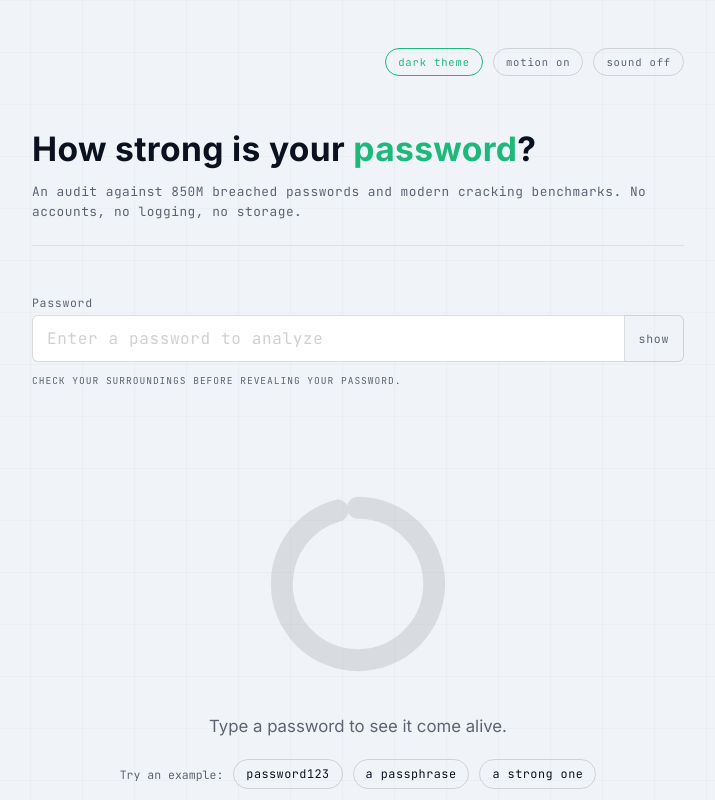
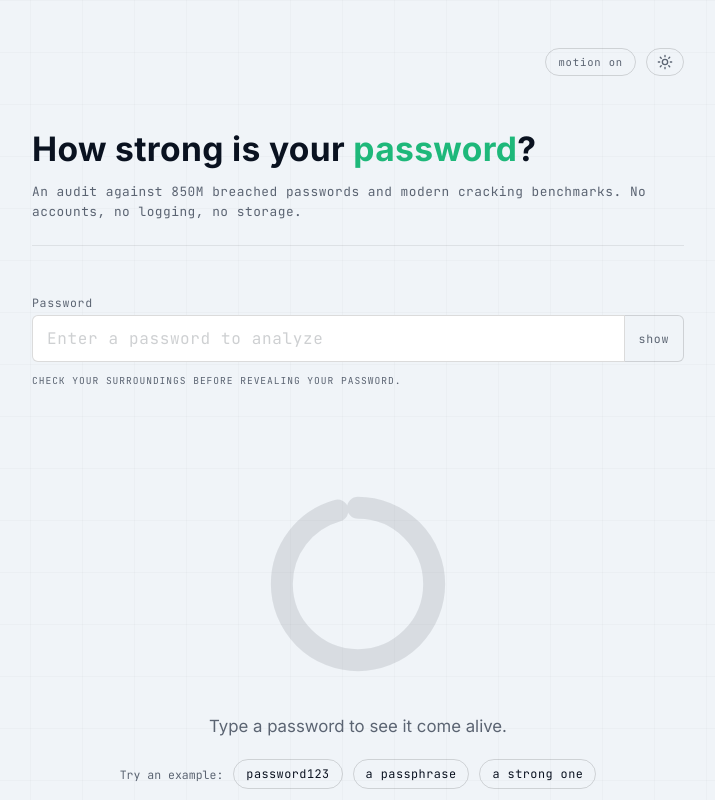
Before and after one commit to cyberpsyon/pw-validator, a React (Vite) app: page / in a window 1280 px wide. Shown: the top 800 px of the page, without its empty margins (282-997 px from the left). Built offline with nearby package versions, Linux system fonts and the light colour scheme.

Commit message:
remove sound feature; theme toggle now a sun/moon icon

```diff
--- a/src/App.css
+++ b/src/App.css
@@ -439,13 +439,15 @@ input, select { border-radius: 0; font-family: var(--font-mono); }
 :root[data-theme="light"] { color-scheme: light; }
 
 /* ====================== Settings bar ====================== */
-.settings-bar { display: flex; justify-content: flex-end; gap: 10px; }
+.settings-bar { display: flex; justify-content: flex-end; align-items: center; gap: 10px; }
 .settings-btn {
   background: transparent; border: 1px solid var(--border2); color: var(--text-dim);
   font-size: 0.66rem; letter-spacing: 0.08em; padding: 6px 12px;
   transition: color 0.2s ease, border-color 0.2s ease;
 }
 .settings-btn:hover, .settings-btn[aria-pressed="true"] { color: var(--mint); border-color: var(--mint); }
+.theme-toggle { display: inline-flex; align-items: center; justify-content: center; padding: 5px 10px; }
+.theme-toggle svg { display: block; }
 
 /* ====================== Manual reduce-motion ====================== */
 /* Toggled via the in-app "motion" button (see motionPref.js); mirrors the
--- a/src/components/App.jsx
+++ b/src/components/App.jsx
@@ -1,6 +1,5 @@
 import { useEffect, useRef, useState } from 'react';
 import '../App.css';
-import { playReveal, playTick } from '../lib/sound.js';
 
 import { useLiveValidation } from '../hooks/useLiveValidation.js';
 import { PasswordInput } from './PasswordInput.jsx';
@@ -25,20 +24,12 @@ export default function App() {
   // One-time reveal when transitioning empty -> active.
   const [revealed, setRevealed] = useState(false);
   const wasEmpty = useRef(true);
-  const prevRating = useRef(null);
   useEffect(() => {
     const prev = wasEmpty.current;
     wasEmpty.current = isEmpty;
-    if (prev && !isEmpty) setTimeout(() => { setRevealed(true); playReveal(); }, 0);
+    if (prev && !isEmpty) setTimeout(() => { setRevealed(true); }, 0);
     if (isEmpty) setTimeout(() => setRevealed(false), 0);
   }, [isEmpty]);
-
-  useEffect(() => {
-    if (result && result.rating !== prevRating.current) {
-      if (prevRating.current !== null) playTick();
-      prevRating.current = result.rating;
-    }
-  }, [result]);
 
   return (
     <div className="container">
--- a/src/components/SettingsBar.jsx
+++ b/src/components/SettingsBar.jsx
@@ -1,18 +1,12 @@
-import { useEffect, useSyncExternalStore } from 'react';
+import { useSyncExternalStore } from 'react';
 import { ThemeToggle } from './ThemeToggle.jsx';
-import { usePref } from '../hooks/usePref.js';
 import { getManualReduceMotion, setManualReduceMotion, subscribeMotion } from '../lib/motionPref.js';
-import { setSoundEnabled } from '../lib/sound.js';
 
 export function SettingsBar() {
   const noMotion = useSyncExternalStore(subscribeMotion, getManualReduceMotion, () => false);
-  const [sound, setSound] = usePref('pv-sound', false);
-
-  useEffect(() => { setSoundEnabled(sound); }, [sound]);
 
   return (
     <div className="settings-bar">
-      <ThemeToggle />
       <button
         type="button"
         className="settings-btn"
@@ -21,14 +15,7 @@ export function SettingsBar() {
       >
         {noMotion ? 'motion off' : 'motion on'}
       </button>
-      <button
-        type="button"
-        className="settings-btn"
-        aria-pressed={sound}
-        onClick={() => setSound(v => !v)}
-      >
-        {sound ? 'sound on' : 'sound off'}
-      </button>
+      <ThemeToggle />
     </div>
   );
 }
--- a/src/components/ThemeToggle.jsx
+++ b/src/components/ThemeToggle.jsx
@@ -10,10 +10,29 @@ export function ThemeToggle() {
     document.documentElement.dataset.theme = theme === 'light' ? 'light' : 'dark';
   }, [theme]);
 
+  const isLight = theme === 'light';
+
   return (
-    <button type="button" className="settings-btn" aria-pressed={theme === 'light'}
-      onClick={() => setTheme(t => (t === 'light' ? 'dark' : 'light'))}>
-      {theme === 'light' ? 'dark' : 'light'} theme
+    <button
+      type="button"
+      className="settings-btn theme-toggle"
+      aria-label={isLight ? 'Switch to dark theme' : 'Switch to light theme'}
+      onClick={() => setTheme(t => (t === 'light' ? 'dark' : 'light'))}
+    >
+      {isLight ? (
+        /* Sun — current theme is light */
+        <svg width="16" height="16" viewBox="0 0 24 24" fill="none" stroke="currentColor"
+          strokeWidth="2" strokeLinecap="round" strokeLinejoin="round" aria-hidden="true">
+          <circle cx="12" cy="12" r="4" />
+          <path d="M12 2v2M12 20v2M4.93 4.93l1.41 1.41M17.66 17.66l1.41 1.41M2 12h2M20 12h2M6.34 17.66l-1.41 1.41M19.07 4.93l-1.41 1.41" />
+        </svg>
+      ) : (
+        /* Moon — current theme is dark */
+        <svg width="16" height="16" viewBox="0 0 24 24" fill="none" stroke="currentColor"
+          strokeWidth="2" strokeLinecap="round" strokeLinejoin="round" aria-hidden="true">
+          <path d="M21 12.79A9 9 0 1 1 11.21 3 7 7 0 0 0 21 12.79z" />
+        </svg>
+      )}
     </button>
   );
 }
--- a/src/lib/sound.js
+++ /dev/null
@@ -1,38 +0,0 @@
-// Lazy, subtle Web Audio cues. No-ops until enabled and after a user gesture.
-let ctx = null;
-let enabled = false;
-
-export function setSoundEnabled(on) { enabled = on; }
-
-function audio() {
-  if (!enabled) return null;
-  if (!ctx) {
-    const AC = window.AudioContext || window.webkitAudioContext;
-    if (!AC) return null;
-    ctx = new AC();
-  }
-  return ctx;
-}
-
-export function playTick() {
-  const ac = audio(); if (!ac) return;
-  const o = ac.createOscillator(); const g = ac.createGain();
-  o.type = 'sine'; o.frequency.value = 660;
-  g.gain.setValueAtTime(0.0001, ac.currentTime);
-  g.gain.exponentialRampToValueAtTime(0.05, ac.currentTime + 0.01);
-  g.gain.exponentialRampToValueAtTime(0.0001, ac.currentTime + 0.18);
-  o.connect(g).connect(ac.destination);
-  o.start(); o.stop(ac.currentTime + 0.2);
-}
-
-export function playReveal() {
-  const ac = audio(); if (!ac) return;
-  const o = ac.createOscillator(); const g = ac.createGain();
-  o.type = 'triangle'; o.frequency.setValueAtTime(220, ac.currentTime);
-  o.frequency.exponentialRampToValueAtTime(440, ac.currentTime + 0.25);
-  g.gain.setValueAtTime(0.0001, ac.currentTime);
-  g.gain.exponentialRampToValueAtTime(0.04, ac.currentTime + 0.02);
-  g.gain.exponentialRampToValueAtTime(0.0001, ac.currentTime + 0.4);
-  o.connect(g).connect(ac.destination);
-  o.start(); o.stop(ac.currentTime + 0.42);
-}
```
